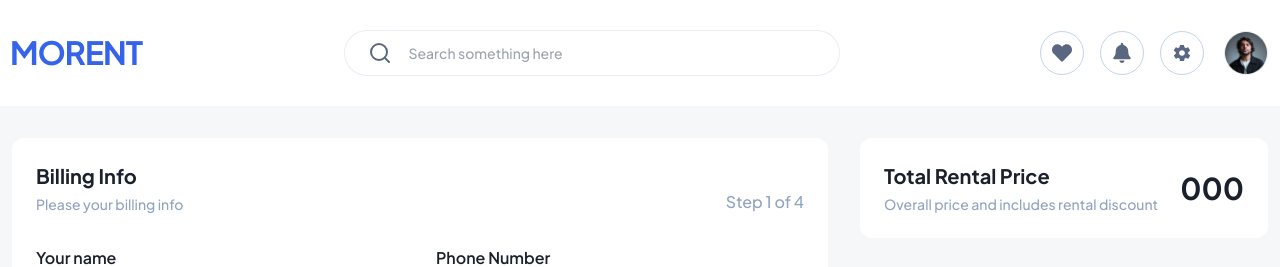
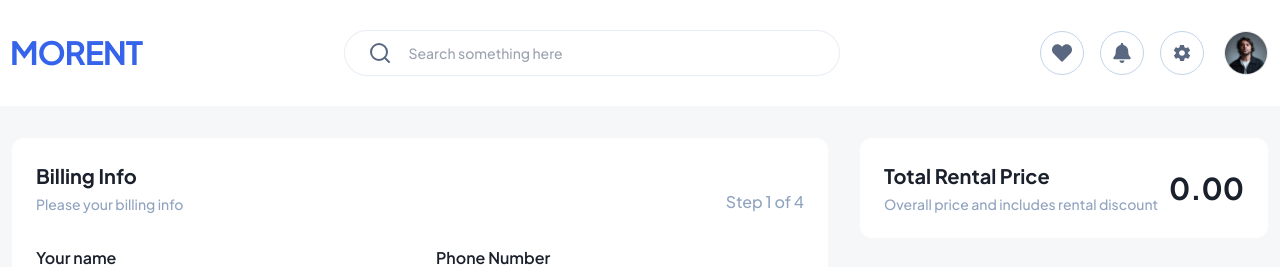
Before and after one commit to Mohammad-Nadil/MORENT, a React (Vite) app: page /payment in a window 1280 px wide. Shown: the top 267 px of the page. Built offline with nearby package versions, Linux system fonts and the light colour scheme.

Commit message:
total price feature added

```diff
--- a/src/component/Bill_Info.jsx
+++ b/src/component/Bill_Info.jsx
@@ -6,7 +6,7 @@ import { removeFromRent } from "../features/rent/rentSlice.js";
 const Bill_Info = () => {
   let items = useSelector((state) => state.rent.toRent);
   let dispatch = useDispatch();
-
+  let total = useSelector((state) => state.rent.totalRentPrice);
   return (
     <div className="pb-8 w-full xl:w-1/3">
       <div className="payment_cards flex flex-col gap-y-6">
@@ -36,7 +36,7 @@ const Bill_Info = () => {
             </p>
           </div>
           <div className="amount font-bold text-2xl sm:text-3xl text-primary-text">
-            000
+            {total.toFixed(2)}
           </div>
         </div>
       </div>
--- a/src/component/Recommendation.jsx
+++ b/src/component/Recommendation.jsx
@@ -28,7 +28,6 @@ const Recommendation = () => {
       <Container className="grid grid-cols-1 sm:grid-cols-2  lg:grid-cols-3  xl:grid-cols-4 gap-6 xl:gap-8 ">
         {cars.map((car) => (
           <ProductCard
-            key={car.id}
             title={car.name}
             image={car.image}
             type={car.type}
--- a/src/features/rent/rentSlice.js
+++ b/src/features/rent/rentSlice.js
@@ -16,12 +16,22 @@ export const rentSlice = createSlice({
         (item) => item.id === action.payload.id
       );
 
-      if (!alreadyRented) state.toRent.push(action.payload);
+      if (!alreadyRented) {
+        state.toRent.push(action.payload);
+        state.totalRentPrice += action.payload.rental_price_per_day;
+      }
     },
     removeFromRent: (state, action) => {
-      state.toRent = state.toRent.filter(
-        (item) => item.id !== action.payload.id
+      const carToRemove = state.toRent.find(
+        (item) => item.id === action.payload.id
       );
+
+      if (carToRemove) {
+        state.toRent = state.toRent.filter(
+          (item) => item.id !== action.payload.id
+        );
+        state.totalRentPrice -= carToRemove.rental_price_per_day;
+      }
     },
   },
 });
```
